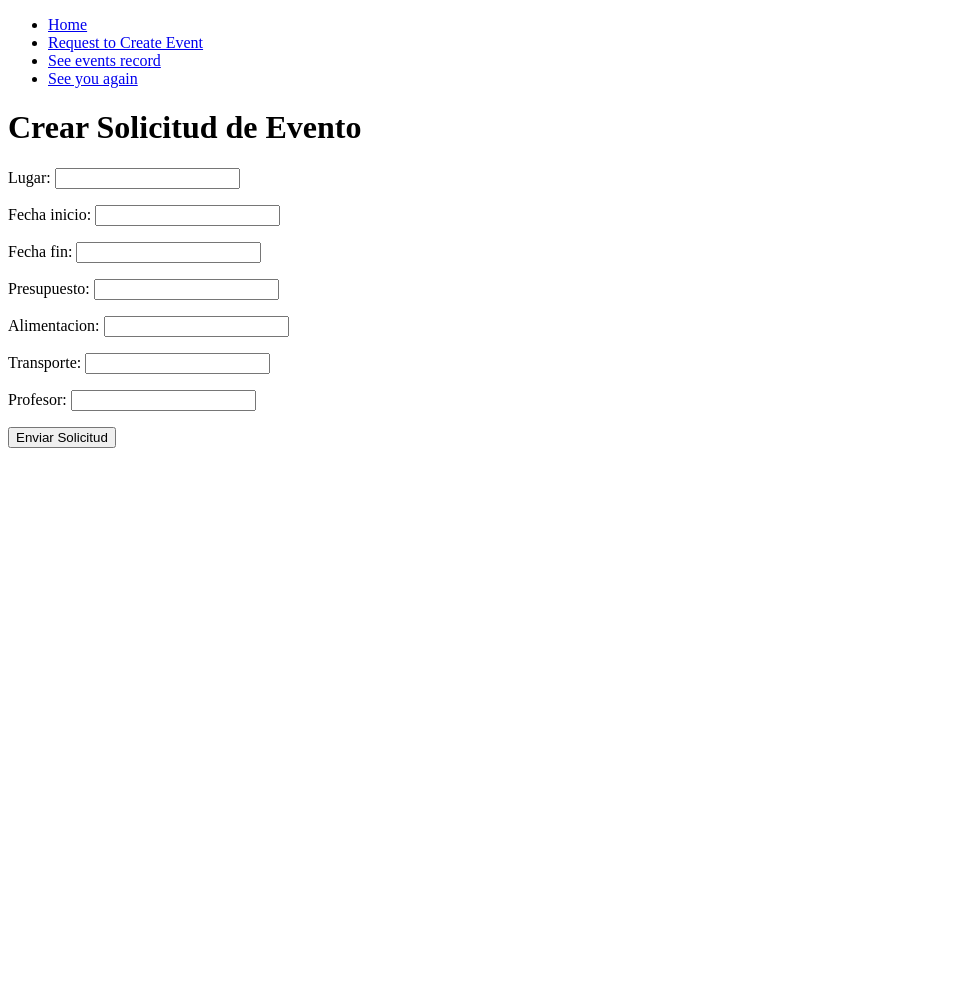
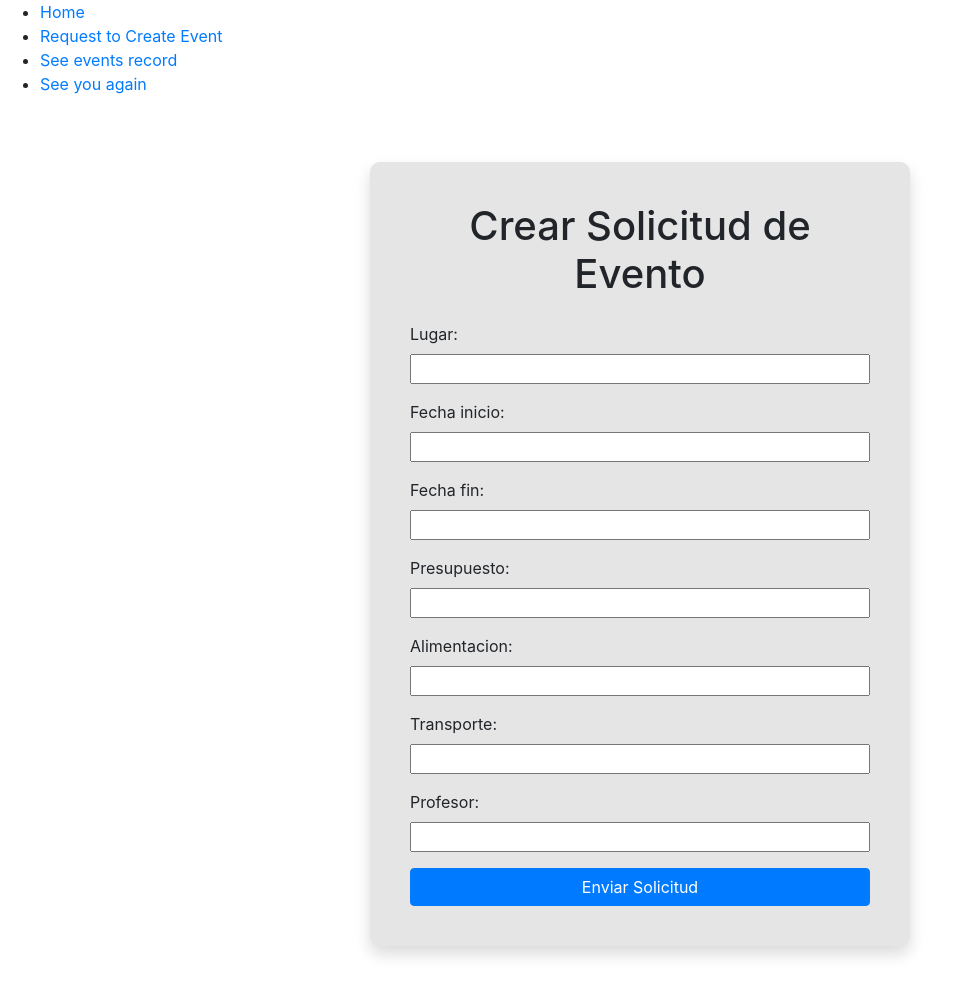
Before and after one commit to ICESI-PI1-2024A-G1/proyecto-t6, a Django app: page /create-event-request/ in a window 1280 px wide. Shown: the whole page, without its empty margins (0-968 px from the left). Before the commit the page ends 448 px from the top, so only its background shows below. Run offline with Django 5.2, Linux system fonts and the light colour scheme; a user stored in the database is signed in; some libraries are stand-ins or nearby versions.

Commit message:
refactor: add styles for the forms event request

```diff
--- a/myapp/forms.py
+++ b/myapp/forms.py
@@ -1,8 +1,9 @@
 from django import forms
 from .models import EventRequest
-
 from django import forms
 from .models import EventRequest
+from django.core.exceptions import ValidationError
+import datetime
 
 class EventRequestForm(forms.ModelForm):
     class Meta:
@@ -11,21 +12,20 @@ class EventRequestForm(forms.ModelForm):
 
     def clean(self):
         cleaned_data = super().clean()
-        request_start_date = cleaned_data.get('request_start_date')
-        request_end_date = cleaned_data.get('request_end_date')
-        request_budget = cleaned_data.get('request_budget')
+        lugar = cleaned_data.get('lugar')
+        fecha_inicio = cleaned_data.get('fecha_inicio')
+        fecha_fin = cleaned_data.get('fecha_fin')
+        presupuesto = cleaned_data.get('presupuesto')
 
-        # Validación de campos vacíos
-        for field in ['request_place', 'request_start_date', 'request_end_date', 'request_budget', 'request_supply', 'request_transport', 'request_professor']:
-            if not cleaned_data.get(field):
-                self.add_error(field, "Este campo es requerido.")
+        if not lugar or not fecha_inicio or not fecha_fin or not presupuesto:
+            raise forms.ValidationError('Ninguno de los campos puede estar vacío.')
 
-        # Validación de fechas
-            if request_start_date and request_end_date:
-                if request_start_date >= request_end_date:
-                    self.add_error('request_start_date', "La fecha de inicio debe ser anterior a la fecha de fin.")
+        if fecha_inicio and fecha_fin:
+            if fecha_inicio > fecha_fin:
+                raise forms.ValidationError('La fecha de inicio no puede ser posterior a la fecha de fin.')
 
-            return cleaned_data
+        if presupuesto and presupuesto < 0:
+            raise forms.ValidationError('El presupuesto no puede ser negativo.')
 
 class EstadoSolicitudForm(forms.Form):
     evento_id = forms.IntegerField(widget=forms.HiddenInput)
--- a/myapp/templates/createEventRequest.html
+++ b/myapp/templates/createEventRequest.html
@@ -5,19 +5,52 @@
     <meta charset="UTF-8">
     <meta name="viewport" content="width=device-width, initial-scale=1.0">
     <title>Crear Solicitud de Evento</title>
+    <link rel="stylesheet" href="https://stackpath.bootstrapcdn.com/bootstrap/4.5.2/css/bootstrap.min.css">
+
+    <style>
+         body{
+
+    }
+        /* Estilos personalizados para el contenedor del formulario */
+        .form-container {
+            background-color: #e5e5e5; /* Fondo gris claro */
+            border-radius: 10px; /* Bordes redondeados */
+            padding: 40px; /* Espaciado interno */
+            margin-top: 50px; /* Margen superior */
+            margin-bottom:50px;
+            box-shadow: 0 0 10px rgba(0, 0, 0, 0.9 ); /* Sombra ligera */
+        }
+
+        .form-container input{
+            display:block;
+            width:100%;
+        }
+    </style>
 </head>
+
 
 <body>
 {% extends 'layouts/base.html' %}
 {% block content %}
-    <h1>Crear Solicitud de Evento</h1>
+<div class="container">
+    <div class="row justify-content-center">
+        <div class="col-md-6">
+            <div class="form-container shadow">
+                <!-- Formulario de solicitud de evento -->
+                <h1 class="text-center mb-4">Crear Solicitud de Evento</h1>
                 <form method="post">
                     {% csrf_token %}
                     {{ form.as_p }}
-        <button type="submit">Enviar Solicitud</button>
-
+                    <button type="submit" class="btn btn-primary btn-block mt-3">Enviar Solicitud</button>
                 </form>
+            </div>
+        </div>
+    </div>
+</div>
 {% endblock %}
+<script src="https://code.jquery.com/jquery-3.5.1.slim.min.js"></script>
+<script src="https://cdn.jsdelivr.net/npm/@popperjs/core@2.5.4/dist/umd/popper.min.js"></script>
+<script src="https://stackpath.bootstrapcdn.com/bootstrap/4.5.2/js/bootstrap.min.js"></script>
 </body>
 
 </html>
```
Also changed, not shown: db.sqlite3, myapp/migrations/0003_alter_eventrequest_profesor.py (added). Lines whose indentation alone changed are shown as unchanged.
